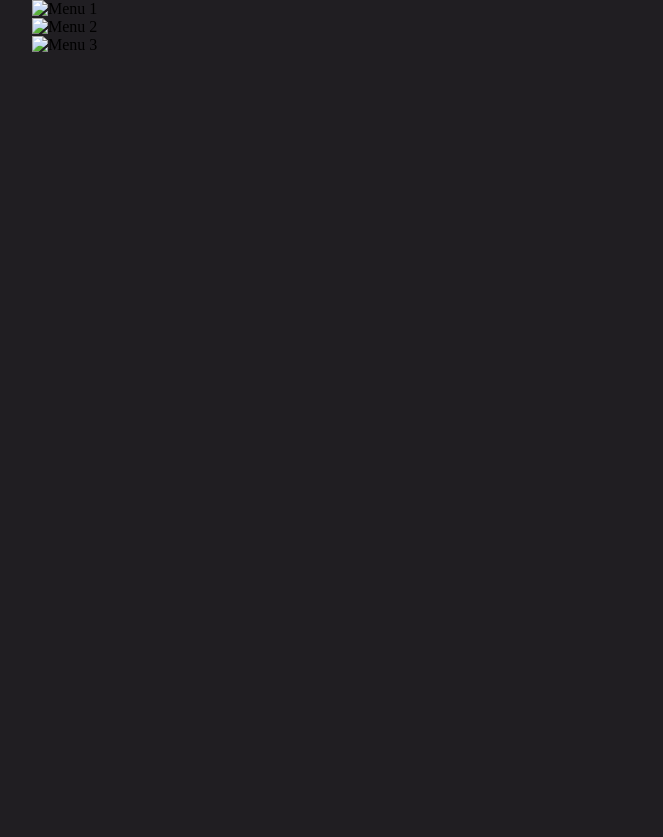
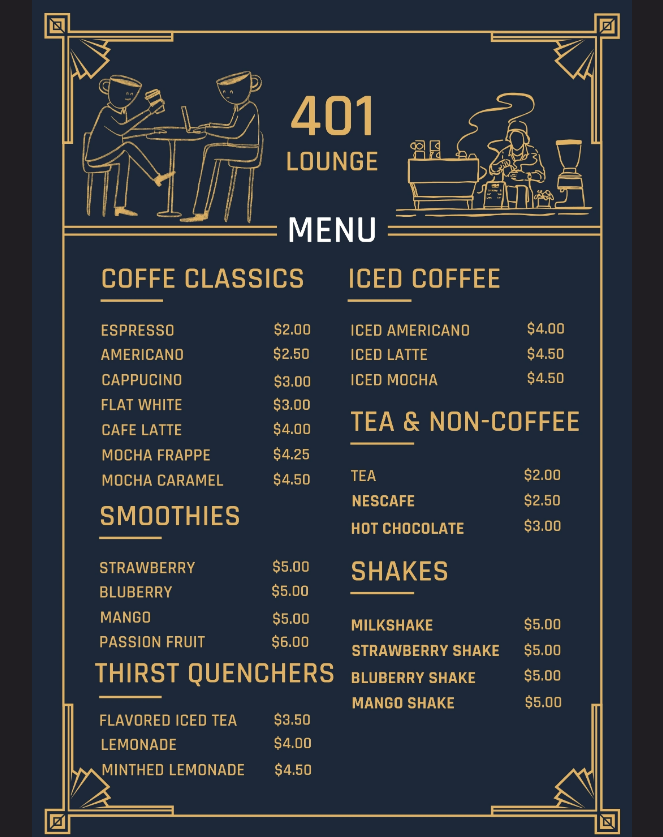
Before and after one commit to 401lounge/menu, a plain HTML site: page index.html in a window 1280 px wide. Shown: the top 837 px of the page, without its empty margins (308-971 px from the left). Before the commit the page ends 800 px from the top, so only its background shows below. Drawn offline with Linux system fonts and the light colour scheme.

Commit message:
Update index.html

```diff
--- a/index.html
+++ b/index.html
@@ -67,9 +67,10 @@
     </div>
 
     <div class="menu-container" id="menuContent">
-        <img src="menu-1.jpg" alt="Menu 1">
-        <img src="menu-2.jpg" alt="Menu 2">
-        <img src="menu-3.jpg" alt="Menu 3">
+        <img src="1.webp" alt="Menu 1">
+        <img src="2.webp" alt="Menu 2">
+        <img src="3.webp" alt="Menu 3">
+        <img src="4.webp" alt="Menu 4">
     </div>
 
     <script>
```
